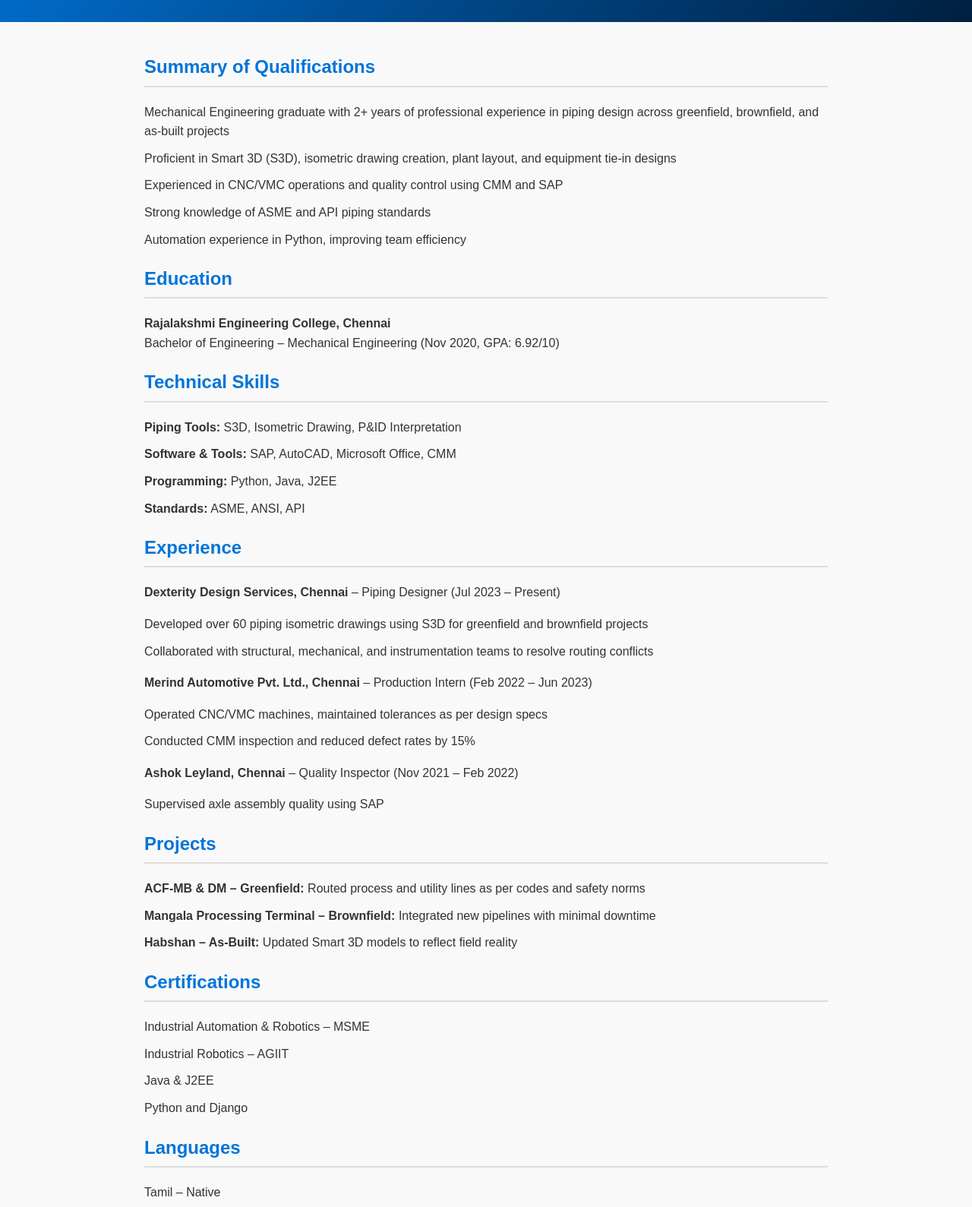
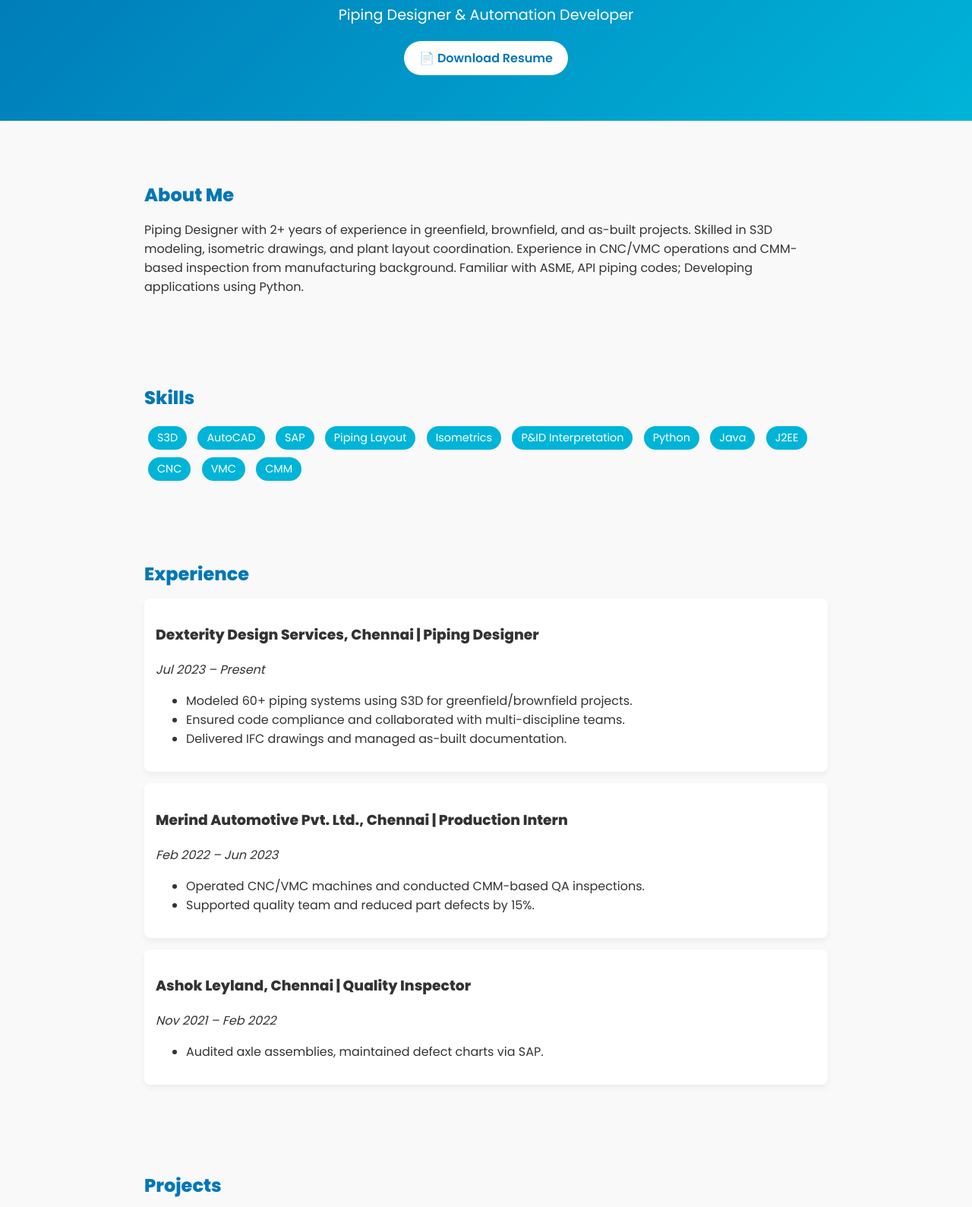
Before and after one commit to yokeshchandrasekaran/yokesh.github.io, a plain HTML site: page index.html in a window 1280 px wide. Shown: the part 161-1750 px from the top of the page at 76% size. Drawn offline with Linux system fonts and the light colour scheme.

Commit message:
Update index.html

```diff
--- a/index.html
+++ b/index.html
@@ -1,125 +1,105 @@
 <!DOCTYPE html>
 <html lang="en">
 <head>
-  <meta charset="UTF-8" />
-  <meta name="viewport" content="width=device-width, initial-scale=1.0" />
-  <title>Yokesh Chandrasekaran – Piping Designer</title>
-  <meta name="description" content="Resume of Yokesh Chandrasekaran – Piping Designer and Developer" />
-  <style>
-    body {
-      font-family: Arial, sans-serif;
-      line-height: 1.6;
-      margin: 0;
-      padding: 0;
-      background: #f9f9f9;
-      color: #333;
-    }
-    header {
-      background: linear-gradient(135deg, #0074d9, #001f3f);
-      color: #fff;
-      padding: 20px;
-      text-align: center;
-    }
-    header h1 {
-      margin: 0;
-    }
-    section {
-      padding: 20px;
-      max-width: 900px;
-      margin: auto;
-    }
-    h2 {
-      color: #0074d9;
-      border-bottom: 2px solid #ddd;
-      padding-bottom: 5px;
-    }
-    ul {
-      list-style: none;
-      padding: 0;
-    }
-    ul li {
-      margin-bottom: 10px;
-    }
-    .contact {
-      text-align: center;
-      margin-top: 10px;
-      font-size: 0.9em;
-    }
-    .contact a {
-      color: #0074d9;
-      text-decoration: none;
-    }
-  </style>
+    <meta charset="UTF-8">
+    <meta name="viewport" content="width=device-width, initial-scale=1.0">
+    <title>Yokesh Chandrasekaran | Piping Designer</title>
+    <link href="https://fonts.googleapis.com/css2?family=Poppins:wght@400;600;800&display=swap" rel="stylesheet">
+    <link rel="stylesheet" href="style.css">
 </head>
 <body>
 
-<header>
-  <h1>Yokesh Chandrasekaran</h1>
-  <p>📍 Chennai, India | 📧 <a href="mailto:yokeshchandra285@gmail.com">yokeshchandra285@gmail.com</a> | 📞 +91 87785 59587</p>
-  <p>🔗 <a href="https://linkedin.com/in/yokeshchandrasekaran" style="color:white;">LinkedIn</a></p>
-</header>
+    <header class="hero">
+        <div class="hero-content">
+            <h1 class="fade-in">Yokesh Chandrasekaran</h1>
+            <p class="fade-in delay-1">Piping Designer & Automation Developer</p>
+            <a href="Resume.pdf" class="btn fade-in delay-2" target="_blank">📄 Download Resume</a>
+        </div>
+    </header>
 
-<section>
-  <h2>Summary of Qualifications</h2>
-  <ul>
-    <li>Mechanical Engineering graduate with 2+ years of professional experience in piping design across greenfield, brownfield, and as-built projects</li>
-    <li>Proficient in Smart 3D (S3D), isometric drawing creation, plant layout, and equipment tie-in designs</li>
-    <li>Experienced in CNC/VMC operations and quality control using CMM and SAP</li>
-    <li>Strong knowledge of ASME and API piping standards</li>
-    <li>Automation experience in Python, improving team efficiency</li>
-  </ul>
+    <section class="about fade-in">
+        <h2>About Me</h2>
+        <p>Piping Designer with 2+ years of experience in greenfield, brownfield, and as-built projects. Skilled in S3D modeling, isometric drawings, and plant layout coordination. Experience in CNC/VMC operations and CMM-based inspection from manufacturing background. Familiar with ASME, API piping codes; Developing applications using Python.</p>
+    </section>
 
-  <h2>Education</h2>
-  <p><strong>Rajalakshmi Engineering College, Chennai</strong><br>
-  Bachelor of Engineering – Mechanical Engineering (Nov 2020, GPA: 6.92/10)</p>
+    <section class="skills fade-in">
+        <h2>Skills</h2>
+        <div class="skill-badges">
+            <span>S3D</span>
+            <span>AutoCAD</span>
+            <span>SAP</span>
+            <span>Piping Layout</span>
+            <span>Isometrics</span>
+            <span>P&ID Interpretation</span>
+            <span>Python</span>
+            <span>Java</span>
+            <span>J2EE</span>
+            <span>CNC</span>
+            <span>VMC</span>
+            <span>CMM</span>
+        </div>
+    </section>
 
-  <h2>Technical Skills</h2>
-  <ul>
-    <li><strong>Piping Tools:</strong> S3D, Isometric Drawing, P&ID Interpretation</li>
-    <li><strong>Software & Tools:</strong> SAP, AutoCAD, Microsoft Office, CMM</li>
-    <li><strong>Programming:</strong> Python, Java, J2EE</li>
-    <li><strong>Standards:</strong> ASME, ANSI, API</li>
-  </ul>
+    <section class="experience fade-in">
+        <h2>Experience</h2>
+        <div class="card">
+            <h3>Dexterity Design Services, Chennai | Piping Designer</h3>
+            <p><em>Jul 2023 – Present</em></p>
+            <ul>
+                <li>Modeled 60+ piping systems using S3D for greenfield/brownfield projects.</li>
+                <li>Ensured code compliance and collaborated with multi-discipline teams.</li>
+                <li>Delivered IFC drawings and managed as-built documentation.</li>
+            </ul>
+        </div>
+        <div class="card">
+            <h3>Merind Automotive Pvt. Ltd., Chennai | Production Intern</h3>
+            <p><em>Feb 2022 – Jun 2023</em></p>
+            <ul>
+                <li>Operated CNC/VMC machines and conducted CMM-based QA inspections.</li>
+                <li>Supported quality team and reduced part defects by 15%.</li>
+            </ul>
+        </div>
+        <div class="card">
+            <h3>Ashok Leyland, Chennai | Quality Inspector</h3>
+            <p><em>Nov 2021 – Feb 2022</em></p>
+            <ul>
+                <li>Audited axle assemblies, maintained defect charts via SAP.</li>
+            </ul>
+        </div>
+    </section>
 
-  <h2>Experience</h2>
-  <p><strong>Dexterity Design Services, Chennai</strong> – Piping Designer (Jul 2023 – Present)</p>
-  <ul>
-    <li>Developed over 60 piping isometric drawings using S3D for greenfield and brownfield projects</li>
-    <li>Collaborated with structural, mechanical, and instrumentation teams to resolve routing conflicts</li>
-  </ul>
+    <section class="projects fade-in">
+        <h2>Projects</h2>
+        <div class="card">
+            <strong>ACF-MB & DM (Greenfield):</strong> Routed pipes per codes and ensured layout clarity using S3D. Handled tie-ins, nozzle orientation, and construction-ready models.
+        </div>
+        <div class="card">
+            <strong>Mangala Terminal (Brownfield):</strong> Integrated new routes into legacy systems; minimized disruption.
+        </div>
+        <div class="card">
+            <strong>Habshan (As-Built):</strong> Captured site conditions and updated models accurately.
+        </div>
+    </section>
 
-  <p><strong>Merind Automotive Pvt. Ltd., Chennai</strong> – Production Intern (Feb 2022 – Jun 2023)</p>
-  <ul>
-    <li>Operated CNC/VMC machines, maintained tolerances as per design specs</li>
-    <li>Conducted CMM inspection and reduced defect rates by 15%</li>
-  </ul>
+    <section class="certifications fade-in">
+        <h2>Certifications</h2>
+        <ul>
+            <li>Industrial Automation & Robotics – MSME</li>
+            <li>Python & Django Development – Self-paced</li>
+            <li>Java & J2EE – NIIT</li>
+        </ul>
+    </section>
 
-  <p><strong>Ashok Leyland, Chennai</strong> – Quality Inspector (Nov 2021 – Feb 2022)</p>
-  <ul>
-    <li>Supervised axle assembly quality using SAP</li>
-  </ul>
+    <section class="contact fade-in">
+        <h2>Contact</h2>
+        <p>📧 <a href="mailto:yokeshchandra285@gmail.com">yokeshchandra285@gmail.com</a></p>
+        <p>📞 +91 87785 59587</p>
+        <p>📍 Chennai, India</p>
+    </section>
 
-  <h2>Projects</h2>
-  <ul>
-    <li><strong>ACF-MB & DM – Greenfield:</strong> Routed process and utility lines as per codes and safety norms</li>
-    <li><strong>Mangala Processing Terminal – Brownfield:</strong> Integrated new pipelines with minimal downtime</li>
-    <li><strong>Habshan – As-Built:</strong> Updated Smart 3D models to reflect field reality</li>
-  </ul>
-
-  <h2>Certifications</h2>
-  <ul>
-    <li>Industrial Automation & Robotics – MSME</li>
-    <li>Industrial Robotics – AGIIT</li>
-    <li>Java & J2EE</li>
-    <li>Python and Django</li>
-  </ul>
-
-  <h2>Languages</h2>
-  <ul>
-    <li>Tamil – Native</li>
-    <li>English – Professional Working Proficiency</li>
-  </ul>
-</section>
+    <footer>
+        <p>© 2025 Yokesh Chandrasekaran | Built with ❤️ and hosted on GitHub Pages</p>
+    </footer>
 
 </body>
 </html>
```
